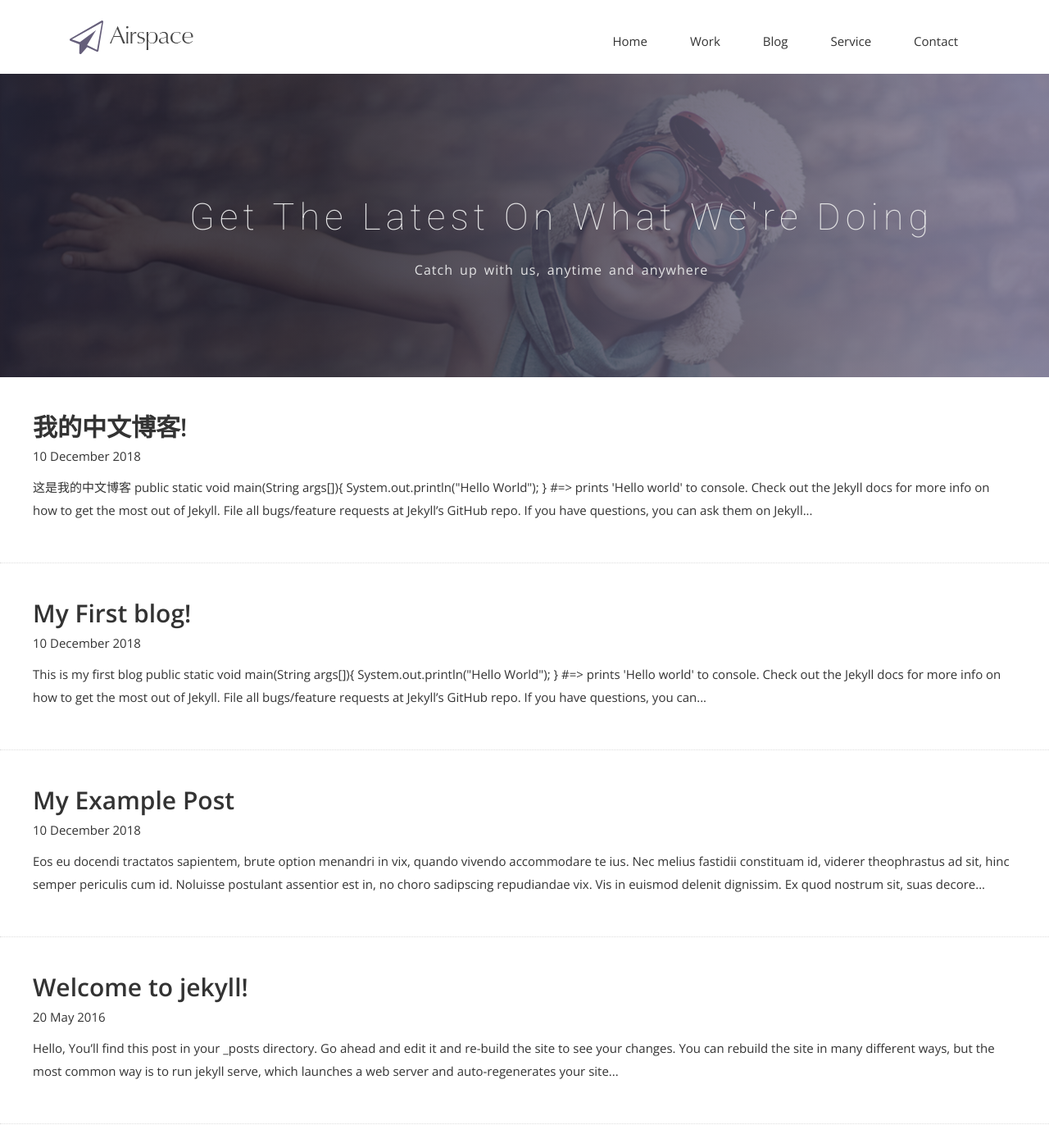
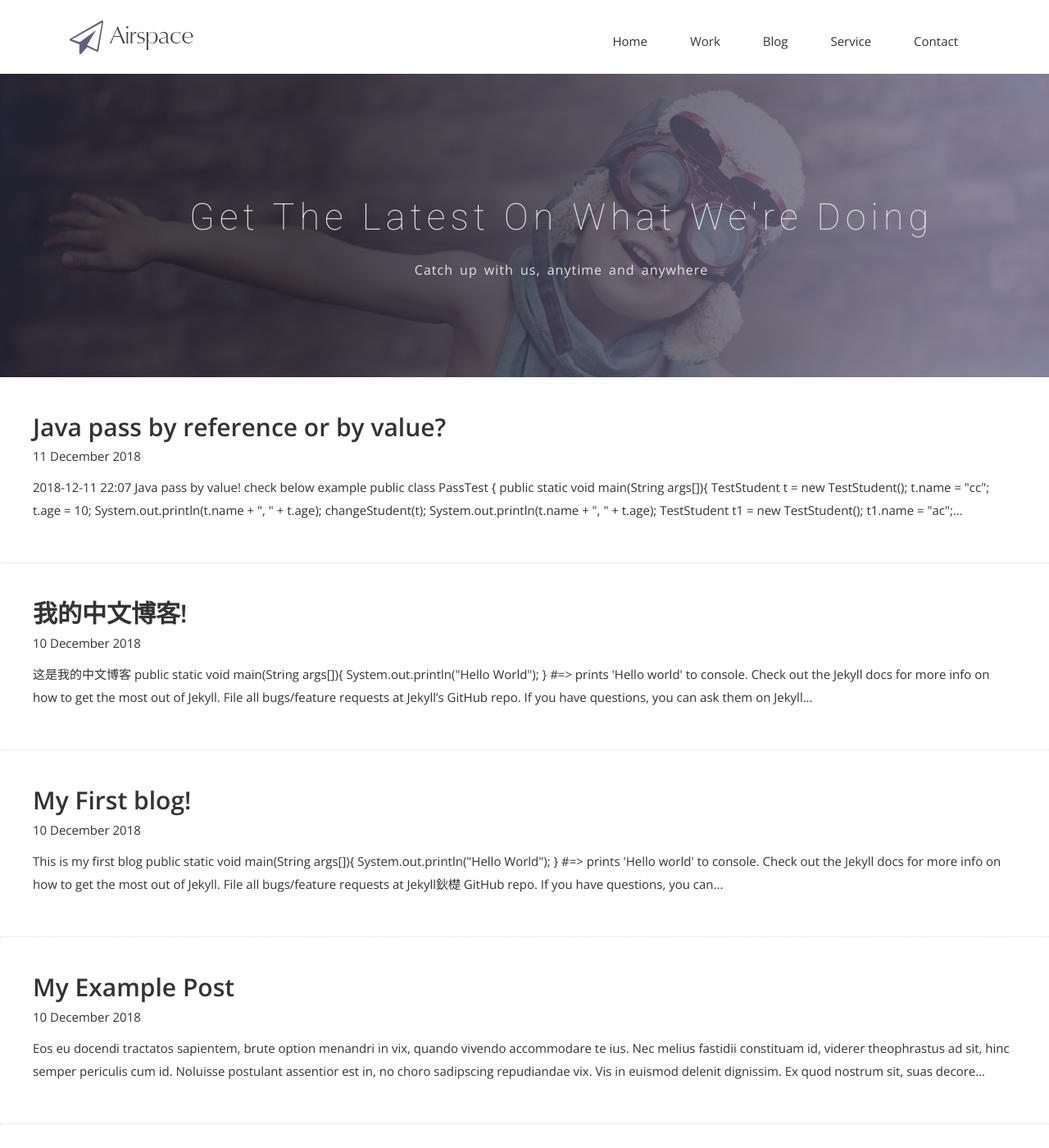
Before and after one commit to danfeisheng/danfeisheng.github.io, a Jekyll site: the page built from blog.html, in a window 1280 px wide and 1400 px high. Shown: the whole window at 82% size. Built offline with Jekyll 4.4.1, drawn with Linux system fonts in a browser that asks for light colours; nearby versions of some CDN libraries; some web fonts are replaced; library files that are not in the unit come from our copies.

Commit message:
java pass by value or reference

```diff
--- a/_posts/2018-12-10-my-first-blog.md
+++ b/_posts/2018-12-10-my-first-blog.md
@@ -14,7 +14,7 @@ public static void main(String args[]){
 #=> prints 'Hello world' to console.
 {% endhighlight %}
 
-Check out the [Jekyll docs][jekyll-docs] for more info on how to get the most out of Jekyll. File all bugs/feature requests at [Jekyll’s GitHub repo][jekyll-gh]. If you have questions, you can ask them on [Jekyll Talk][jekyll-talk].
+Check out the [Jekyll docs][jekyll-docs] for more info on how to get the most out of Jekyll. File all bugs/feature requests at [Jekyll鈥檚 GitHub repo][jekyll-gh]. If you have questions, you can ask them on [Jekyll Talk][jekyll-talk].
 
 [jekyll-docs]: http://jekyllrb.com/docs/home
 [jekyll-gh]:   https://github.com/jekyll/jekyll
--- /dev/null
+++ b/_posts/2018-12-11-java-passby-value.md
@@ -0,0 +1,55 @@
+---
+layout: post
+title: "Java pass by reference or by value?"
+date: "2018-12-11 22:07"
+author: "Danfei"
+---
+2018-12-11 22:07
+
+Java pass by value! check below example
+
+{% highlight ruby %}
+public class PassTest {
+
+	public static void main(String args[]){
+		TestStudent t = new TestStudent();
+		t.name = "cc";
+		t.age = 10;
+		System.out.println(t.name + ", " + t.age);
+		changeStudent(t);
+		System.out.println(t.name + ", " + t.age);
+
+		TestStudent t1 = new TestStudent();
+		t1.name = "ac";
+		t1.age = 1;
+		TestStudent t2 = new TestStudent();
+		t2.name = "ab";
+		t2.age = 2;
+		System.out.println("t1: " + t1.name + ", " + t1.age);
+		System.out.println("t2: " + t2.name + ", " + t2.age);
+		change(t1, t2);
+		System.out.println("t1: " + t1.name + ", " + t1.age);
+		System.out.println("t2: " + t2.name + ", " + t2.age);
+	}
+
+	public static void change(TestStudent t1, TestStudent t2){
+		TestStudent temp = t1;
+		t1 = t2;
+		t2 = temp;
+	}
+
+	public static void changeStudent(TestStudent t){
+
+		TestStudent t2 = new TestStudent();
+		t2.name = "dd";
+		t2.age = 12;
+		System.out.println(t2.name + ", " + t2.age);
+		t = t2;
+	}
+}
+
+#=> prints 'Hello world' to console.
+{% endhighlight %}
+
+
+java 中的值传递还是引用传递的问题，首先java中是值传递，对调用的方法里改了引用是指影响该方法的，对原方法没有影响，传递的是copy的副本，浅copy，copy出来的对象引用的内容仍旧和原对像一样，像这里的name和age，在方法里改了也影响原对象。
```
Also changed, not shown: 4 other files.
